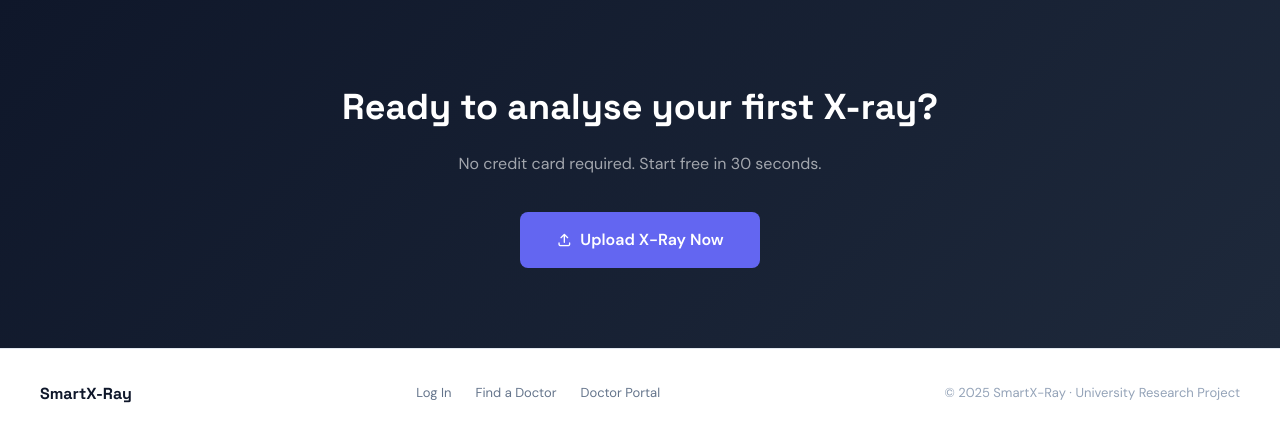
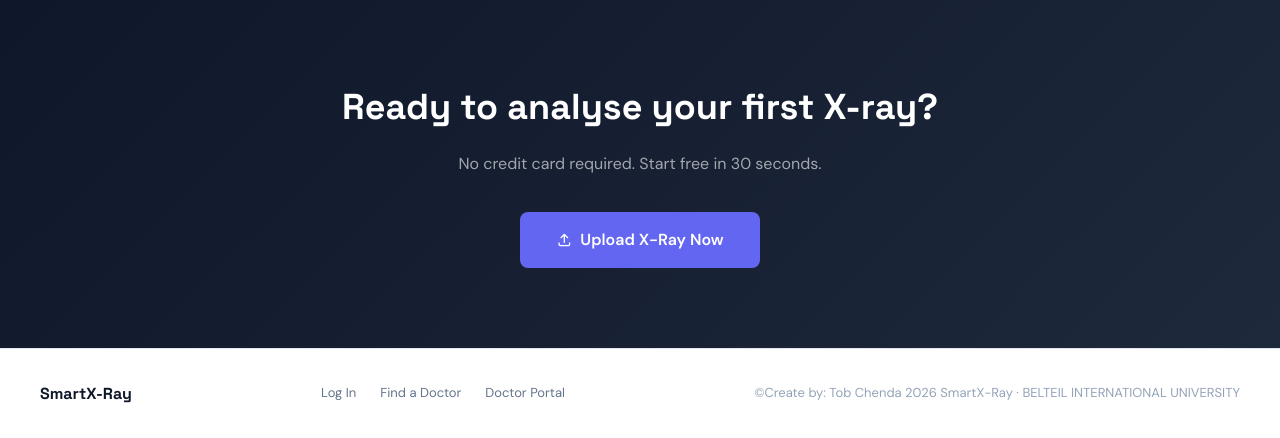
Before and after one commit to Chenda2025/SmartX-Ray, a Flask app: page / in a window 1280 px wide. Shown: the part 783-1221 px from the top of the page. Run offline with Flask 3, Linux system fonts and the light colour scheme; some libraries are stand-ins or nearby versions; some web fonts are replaced.

Commit message:
Update footer copyright, doctor logout path, and add profile images
- index.html: update copyright to 2026, credit Tob Chenda,
  BELTEI International University (EN + KH)
- doctor-dashboard.js: fix logout redirect to /doctor/login
- Add team photos: biu.png, Sovann Chen.jpg, Tob Chenda.jpg, Ly Heang.JPG

Co-Authored-By: Claude Sonnet 4.6 <noreply@anthropic.com>

```diff
--- a/static/js/doctor-dashboard.js
+++ b/static/js/doctor-dashboard.js
@@ -792,7 +792,7 @@ function ddLogout() {
     localStorage.removeItem('access_token');
     localStorage.removeItem('refresh_token');
     sessionStorage.clear();
-    window.location.href = '/login';
+    window.location.href = '/doctor/login';
   }, 1200);
 }
 
--- a/templates/index.html
+++ b/templates/index.html
@@ -454,7 +454,7 @@
     <a href="/find-doctor" data-i18n="footer_find_doctor">Find a Doctor</a>
     <a href="/doctor/login" data-i18n="footer_doctor">Doctor Portal</a>
   </div>
-  <div class="ix-footer-copy" data-i18n="footer_copy">© 2025 SmartX-Ray · University Research Project</div>
+  <div class="ix-footer-copy" data-i18n="footer_copy">© 2026 SmartX-Ray · University Research Project</div>
 </footer>
 
 
@@ -485,7 +485,7 @@ const IX_I18N = {
     footer_login:       "Log In",
     footer_find_doctor: "Find a Doctor",
     footer_doctor:      "Doctor Portal",
-    footer_copy:        "© 2025 SmartX-Ray · University Research Project",
+    footer_copy:        "©Create by: Tob Chenda 2026 SmartX-Ray · BELTEIL INTERNATIONAL UNIVERSITY",
   },
   km: {
     brand_sub:          "វេទិកា AI វេជ្ជសាស្ត្រ",
@@ -511,7 +511,7 @@ const IX_I18N = {
     footer_login:       "ចូលប្រើ",
     footer_find_doctor: "រកវេជ្ជបណ្ឌិត",
     footer_doctor:      "វិបផតថលវេជ្ជបណ្ឌិត",
-    footer_copy:        "© 2025 SmartX-Ray · គម្រោងស្រាវជ្រវវិទ្យាល័យ",
+    footer_copy:        "©បង្កើតដោយ៖ តុប ចិន្ដា | 2026 SmartX-Ray · សកលវិទ្យាល័យប៊ែលធីអន្តរជាតិ",
   }
 };
 
```
Also changed, not shown: static/img/Ly Heang.JPG (added), static/img/Sovann Chen.jpg (added), static/img/Tob Chenda.jpg (added), static/img/biu.png (added).
